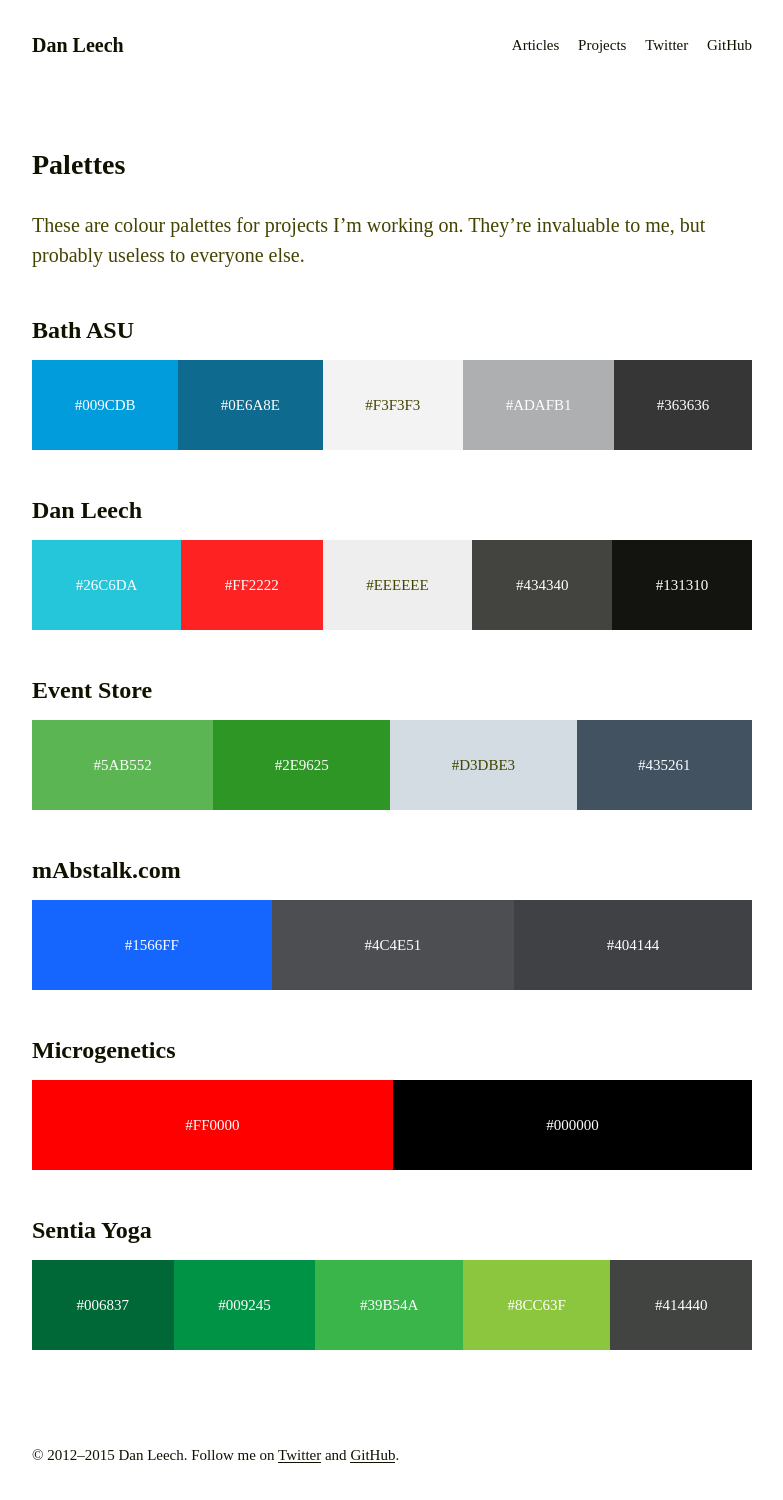
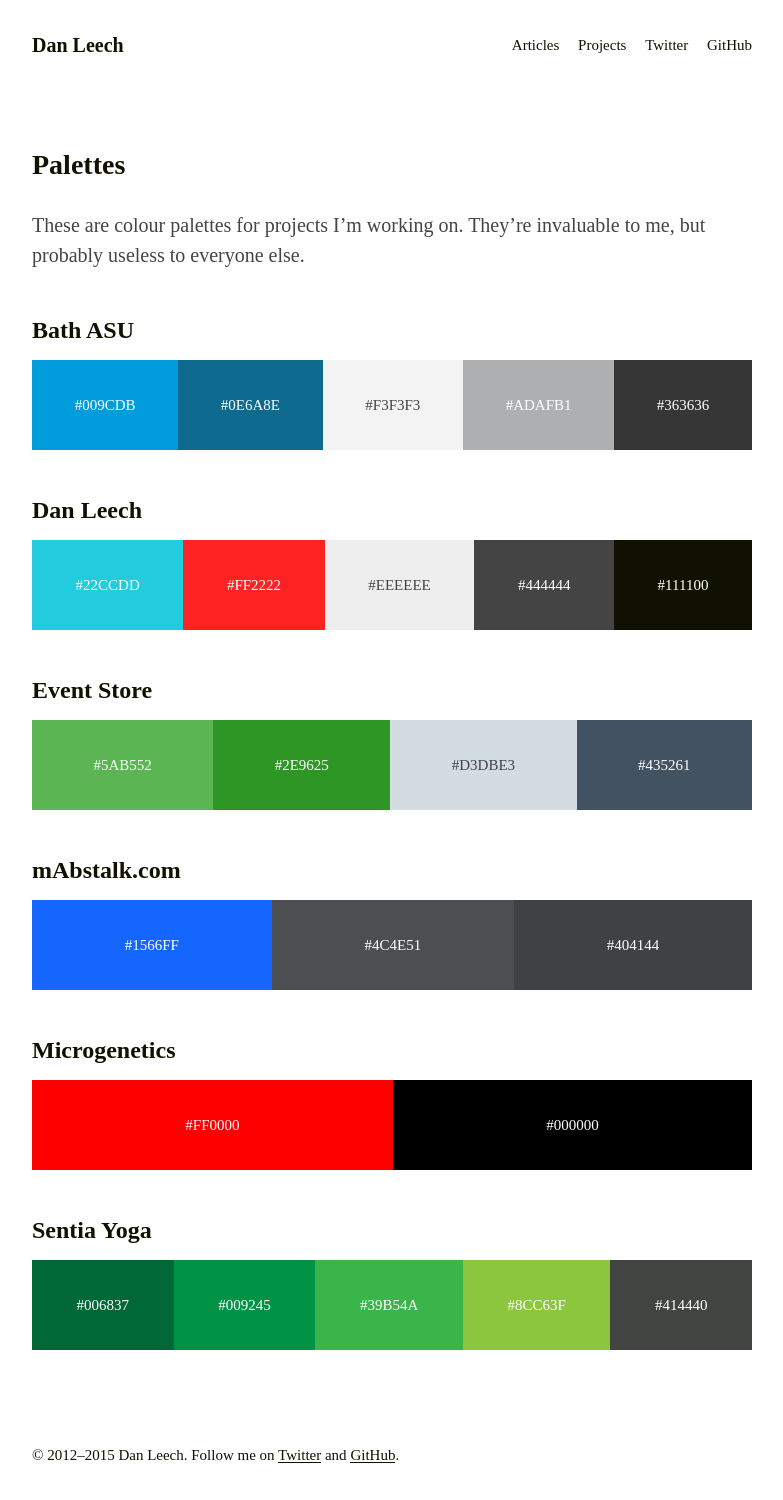
Before and after one commit to danleech/danleech.com, a Jekyll site: the page built from projects/palettes/index.md, in a window 1280 px wide. Shown: the whole page, without its empty margins (248-1031 px from the left). Built offline with Jekyll 4.4.1, drawn with Linux system fonts in a browser that asks for light colours; some web fonts are replaced; Markdown is read by kramdown in place of the engine named in the settings.

Commit message:
Fixed colours

```diff
--- a/_sass/_variables.scss
+++ b/_sass/_variables.scss
@@ -1,7 +1,7 @@
 $black:       #110;
 $blue:        #2CD;
 $grey:        #DDD;
-$grey-dark:   #440;
+$grey-dark:   #444;
 $grey-light:  #EEE;
 $red:         #F22;
 $white:       #FFF;
--- a/projects/palettes/index.md
+++ b/projects/palettes/index.md
@@ -16,11 +16,11 @@
 
 ## Dan Leech
 
-- #26C6DA
+- #22CCDD
 - #FF2222
 - #EEEEEE
-- #434340
-- #131310
+- #444444
+- #111100
 
 ## Event Store
 
```
